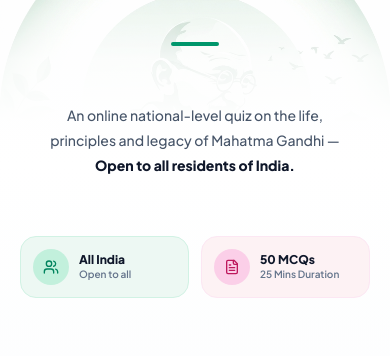
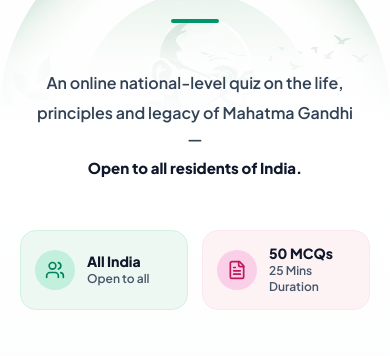
Before and after one commit to muhammedparad/tkfk.in, a Next.js app: page / in a window 390 px wide. Shown: the part 293-649 px from the top of the page. Built offline with nearby package versions, Linux system fonts and the light colour scheme; no server answers.

Commit message:
Significantly enlarge mobile Hero subtitle text and feature cards

```diff
--- a/src/components/landing/HeroSection.tsx
+++ b/src/components/landing/HeroSection.tsx
@@ -45,35 +45,35 @@
           {/* Green Horizontal Accent Bar */}
           <div className="w-12 h-1 bg-[#00966b] rounded-full mx-auto my-0.5" />
 
-          {/* 3. Subtitle - Enlarged to text-sm font size */}
-          <div className="text-sm text-[#475569] font-medium leading-relaxed max-w-[320px] mx-auto px-1 space-y-0.5">
+          {/* 3. Subtitle - Significantly Enlarged Font Size */}
+          <div className="text-base text-[#334155] font-semibold leading-relaxed max-w-[340px] mx-auto px-1 space-y-1">
             <p>An online national-level quiz on the life,</p>
             <p>principles and legacy of Mahatma Gandhi —</p>
-            <p className="font-extrabold text-[#0f172a]">Open to all residents of India.</p>
+            <p className="font-extrabold text-[#0f172a] text-[15px] sm:text-base">Open to all residents of India.</p>
           </div>
 
-          {/* 4. 2 Feature Cards Side-by-Side */}
-          <div className="grid grid-cols-2 gap-3 w-full max-w-sm pt-0.5">
+          {/* 4. 2 Feature Cards Side-by-Side - Significantly Enlarged Cards */}
+          <div className="grid grid-cols-2 gap-3.5 w-full max-w-sm pt-1">
 
             {/* Card 1: All India / Open to all */}
-            <div className="bg-[#edf8f3] border border-[#d1f2e4] p-3 rounded-2xl flex items-center gap-2.5 text-left shadow-2xs">
-              <div className="w-9 h-9 rounded-full bg-[#c2f0dc] text-[#00835d] flex items-center justify-center font-bold flex-shrink-0">
-                <Users className="w-4 h-4 text-[#00835d]" />
+            <div className="bg-[#edf8f3] border border-[#d1f2e4] p-3.5 rounded-2xl flex items-center gap-3 text-left shadow-xs">
+              <div className="w-10 h-10 rounded-full bg-[#c2f0dc] text-[#00835d] flex items-center justify-center font-bold flex-shrink-0">
+                <Users className="w-5 h-5 text-[#00835d]" />
               </div>
               <div className="min-w-0">
-                <h4 className="text-xs font-extrabold text-[#0f172a] leading-tight">All India</h4>
-                <p className="text-[10px] font-semibold text-[#64748b]">Open to all</p>
+                <h4 className="text-sm font-extrabold text-[#0f172a] leading-tight">All India</h4>
+                <p className="text-xs font-semibold text-[#475569]">Open to all</p>
               </div>
             </div>
 
             {/* Card 2: 50 MCQs / 25 Mins Duration */}
-            <div className="bg-[#fdf2f4] border border-[#fce7f3] p-3 rounded-2xl flex items-center gap-2.5 text-left shadow-2xs">
-              <div className="w-9 h-9 rounded-full bg-[#fbcfe8] text-[#be185d] flex items-center justify-center font-bold flex-shrink-0">
-                <FileText className="w-4 h-4 text-[#be185d]" />
+            <div className="bg-[#fdf2f4] border border-[#fce7f3] p-3.5 rounded-2xl flex items-center gap-3 text-left shadow-xs">
+              <div className="w-10 h-10 rounded-full bg-[#fbcfe8] text-[#be185d] flex items-center justify-center font-bold flex-shrink-0">
+                <FileText className="w-5 h-5 text-[#be185d]" />
               </div>
               <div className="min-w-0">
-                <h4 className="text-xs font-extrabold text-[#0f172a] leading-tight">{EVENT_CONFIG.totalQuestions} MCQs</h4>
-                <p className="text-[10px] font-semibold text-[#64748b]">25 Mins Duration</p>
+                <h4 className="text-sm font-extrabold text-[#0f172a] leading-tight">{EVENT_CONFIG.totalQuestions} MCQs</h4>
+                <p className="text-xs font-semibold text-[#475569]">25 Mins Duration</p>
               </div>
             </div>
 
```
